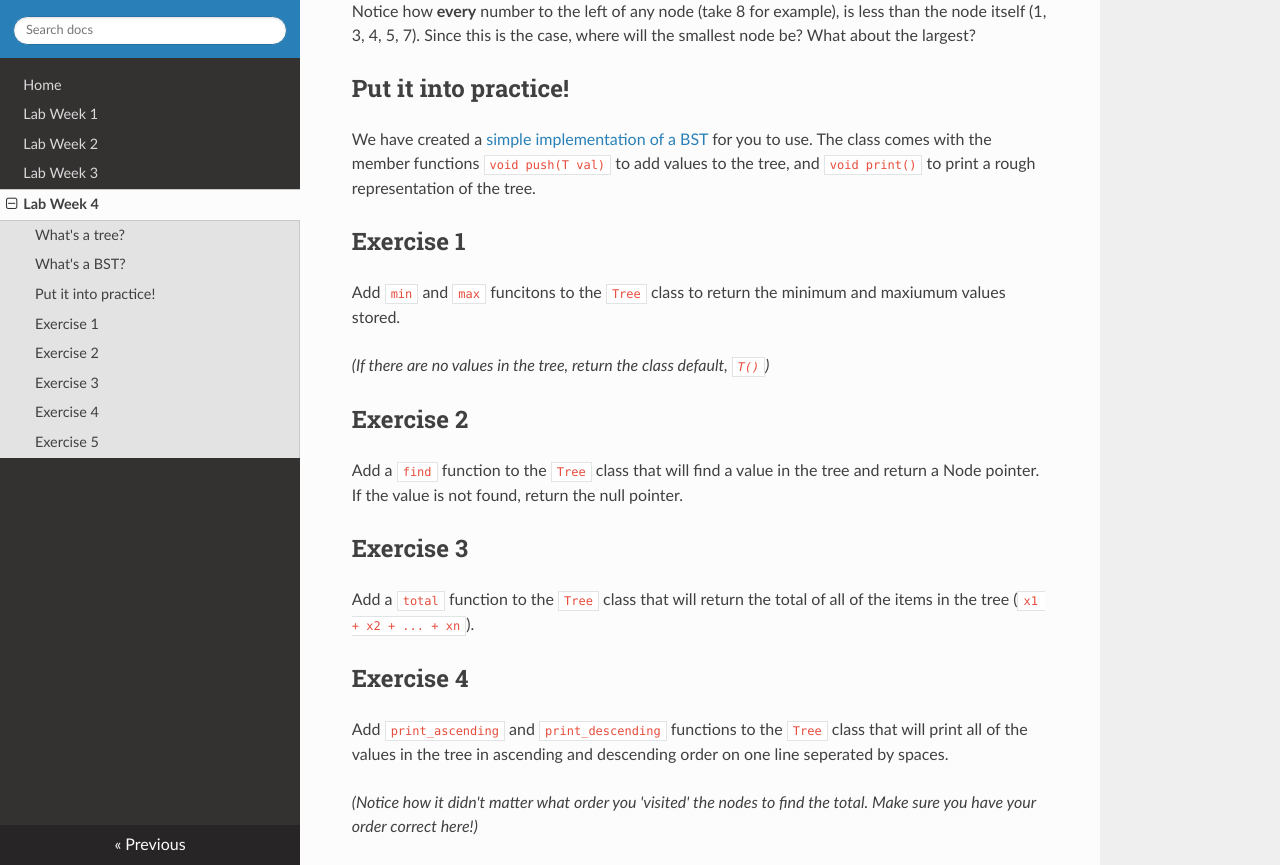
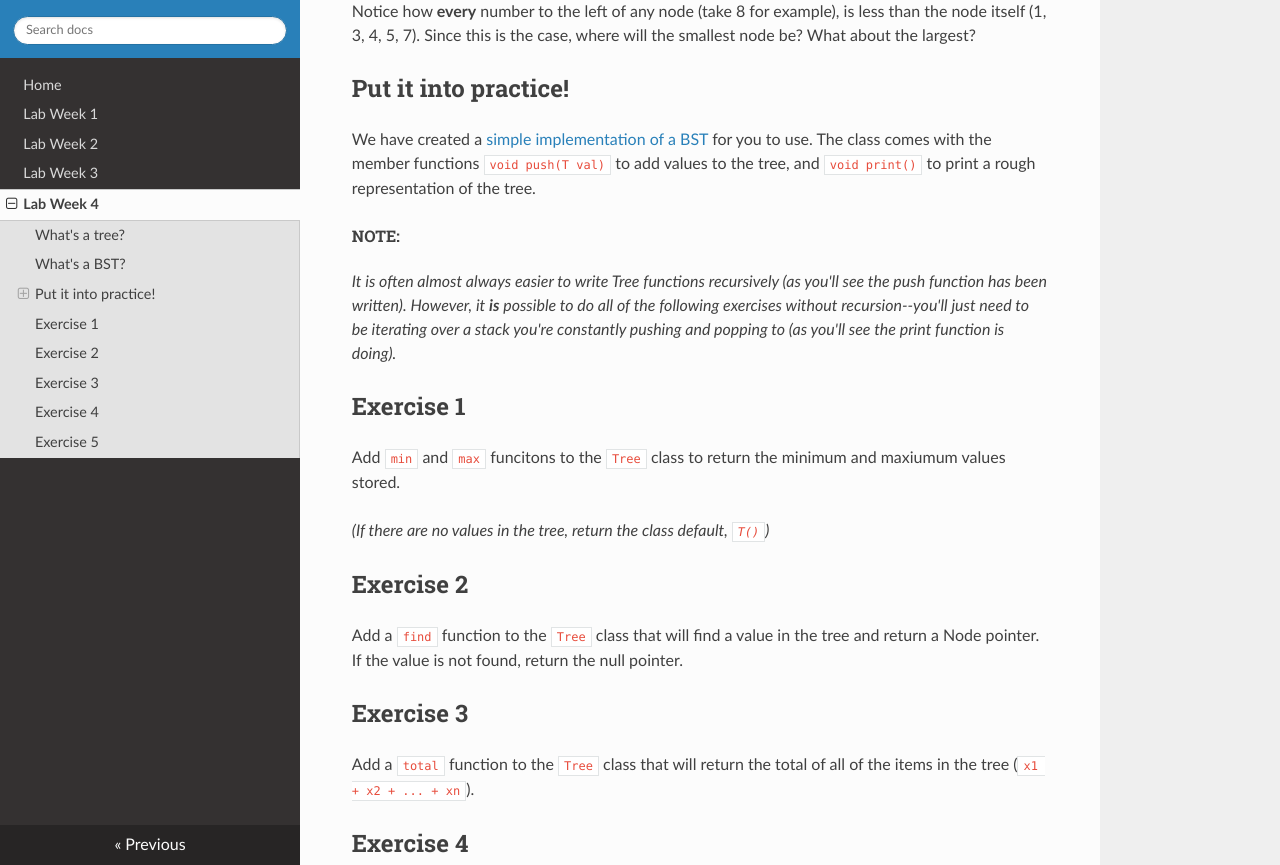
Before and after one commit to cs-si-ucr/CS14-Spring15, an MkDocs documentation site: the page built from docs/lab_week_04.md, in a window 1280 px wide and 900 px high, scrolled down 1284 px, cut to the strip 35-900 px from the top of the window. Built offline with MkDocs 1.6.1, drawn with Linux system fonts in a browser that asks for light colours; nearby versions of some CDN libraries; old or Windows-style settings are respelled for this version of MkDocs.

Commit message:
Added hint

```diff
--- a/docs/lab_week_04.md
+++ b/docs/lab_week_04.md
@@ -36,6 +36,10 @@ Put it into practice!
 ---------------------
 We have created a [simple implementation of a BST](https://gist.github.com/scohe001/65ae445a6577cb85b22c) for you to use. The class comes with the member functions `void push(T val)` to add values to the tree, and `void print()` to print a rough representation of the tree.
 
+
+######NOTE:
+*It is often almost always easier to write Tree functions recursively (as you'll see the push function has been written). However, it **is** possible to do all of the following exercises without recursion--you'll just need to be iterating over a stack you're constantly pushing and popping to (as you'll see the print function is doing).*
+
 Exercise 1
 ----------
 Add `min` and `max` funcitons to the `Tree` class to return the minimum and maxiumum values stored.
```
